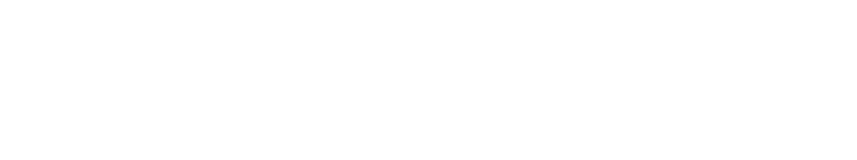
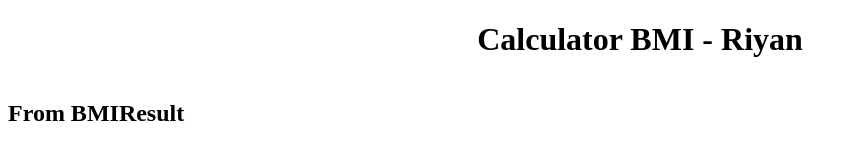
Before and after one commit to revou-fundamental-course/4-mar-24-magahusna, a plain HTML site: page index.html in a window 1280 px wide. Shown: the whole page, without its empty margins (0-857 px from the left). Drawn offline with Linux system fonts and the light colour scheme; files that its build step writes are made by us from their sources.

Commit message:
init commit

```diff
--- a/css/style.css
+++ b/css/style.css
@@ -0,0 +1,7 @@
+header>h1 {
+    text-align: center;
+}
+
+.main-container {
+    display: flex;
+}
--- a/index.html
+++ b/index.html
@@ -2,10 +2,23 @@
 
 <head>
     <title>Calculator BMI</title>
-    <link rel="stylesheet" href="style.css">
+    <link rel="stylesheet" href="css/style.css">
 </head>
 
 <body>
+    <header>
+        <h1>Calculator BMI - Riyan</h1>
+    </header>
+    <main>
+        <div class="main-container" style="display: flex;">
+         <div class="form">
+            <h2>From BMI</h2>
+         </div>
+         <div class="result">
+            <h2>Result</h2>
+         </div>
+        </div>
+    </main>
    <script src="js/script.js"></script>
 </body>
 
```
